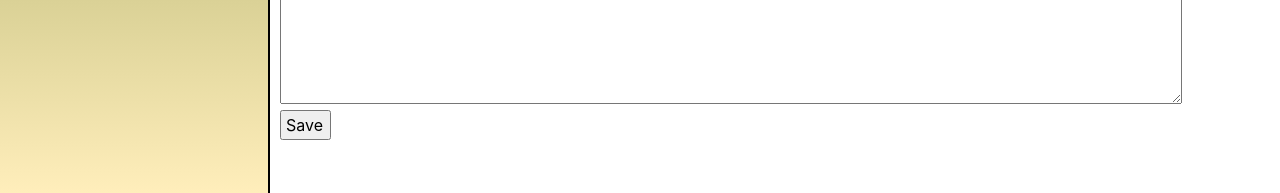
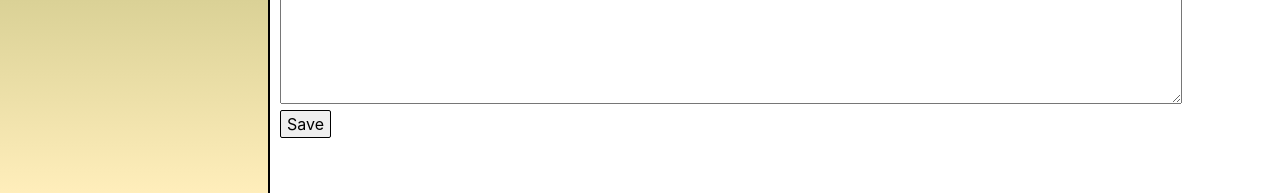
Before and after one commit to dbonach/cs50web-project-1-wiki, a Django app: page /new in a window 1280 px wide. Shown: the part 607-800 px from the top of the page. Run offline with Django 3.2, Linux system fonts and the light colour scheme; some libraries are stand-ins or nearby versions; some web fonts are replaced.

Commit message:
Change title input style

```diff
--- a/encyclopedia/static/encyclopedia/index.css
+++ b/encyclopedia/static/encyclopedia/index.css
@@ -86,7 +86,6 @@ textarea {
 .title-input {
   display: flex;
   align-items: center;
-  margin-bottom: 1rem;
 }
 .title-input input {
   outline: none;
@@ -94,8 +93,8 @@ textarea {
 }
 
 .submit-bt {
-  display: block;
-  padding-left: 4px;
+  border: 1px solid black;
+  border-radius: 2px;
 }
 
 .logo {
@@ -119,13 +118,6 @@ textarea {
 }
 
 @media screen and (max-width: 600px) {
-  .title-input {
-    display: block;
-  }
-  .title-input input {
-    margin: 0;
-  }
-
   textarea {
     height: 60vh;
   }
--- a/encyclopedia/static/encyclopedia/index.scss
+++ b/encyclopedia/static/encyclopedia/index.scss
@@ -103,7 +103,6 @@ textarea {
 .title-input {
   display: flex;
   align-items: center;
-  margin-bottom: 1rem;
 
   input {
     outline: none;
@@ -113,8 +112,8 @@ textarea {
 }
 
 .submit-bt {
-  display: block;
-  padding-left: 4px;
+  border: 1px solid black;
+  border-radius: 2px;
 }
 
 .logo {
@@ -135,14 +134,6 @@ textarea {
 }
 
 @media screen and (max-width: 600px) {
-
-  .title-input {
-    display: block;
-
-    input {
-      margin: 0;
-    }
-  }
 
   textarea {
     height: 60vh;
--- a/encyclopedia/templates/encyclopedia/newpage.html
+++ b/encyclopedia/templates/encyclopedia/newpage.html
@@ -16,7 +16,8 @@ New Page
     </p>
 
     <textarea name="new-entry"></textarea>
-    <input class="submit-bt" type="submit" value="Save">
+    <!-- <input class="submit-bt" type="submit" value="Save"> -->
+    <button class="submit-bt">Save</button>
 </form>
 
 {% endblock %}
```
Also changed, not shown: entries/.md (added).
